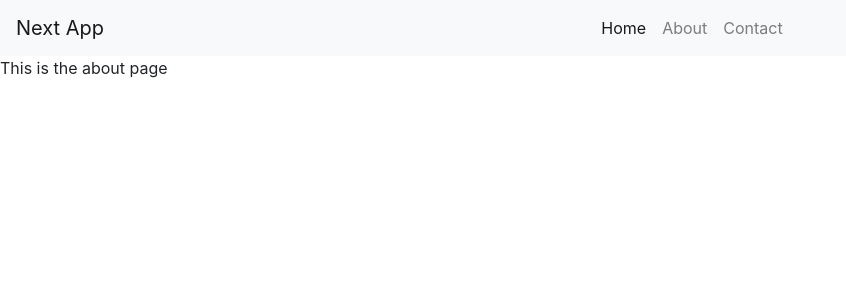
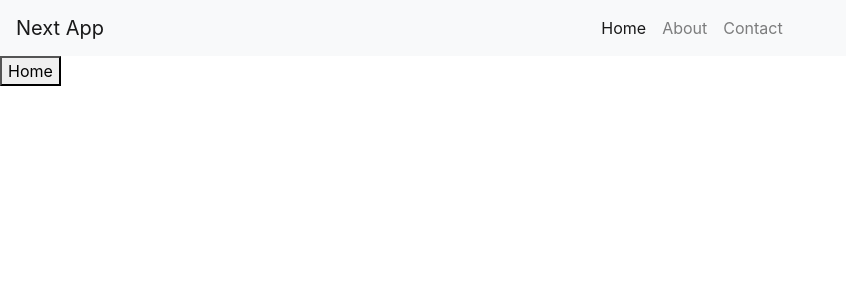
Before and after one commit to ManoharBari/Next-App, a Next.js app: page /about in a window 1280 px wide. Shown: the top 300 px of the page, without its empty margins (0-846 px from the left). Built offline with nearby package versions, Linux system fonts and the light colour scheme.

Commit message:
next navigation

```diff
--- a/app/about/page.js
+++ b/app/about/page.js
@@ -1,11 +1,20 @@
-import React from 'react'
+"use client";
+import { useRouter } from "next/navigation";
+import React from "react";
 
 function page() {
+  const router = useRouter();
   return (
     <div>
-      This is the about page
+      <button
+        onClick={() => {
+          router.push("/");
+        }}
+      >
+        Home
+      </button>
     </div>
-  )
+  );
 }
 
-export default page
+export default page;
```
